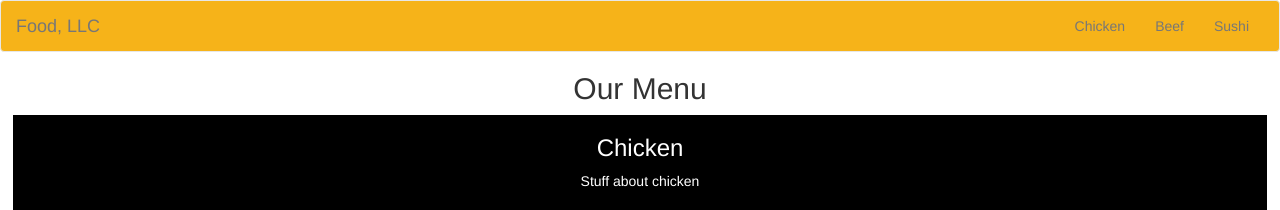
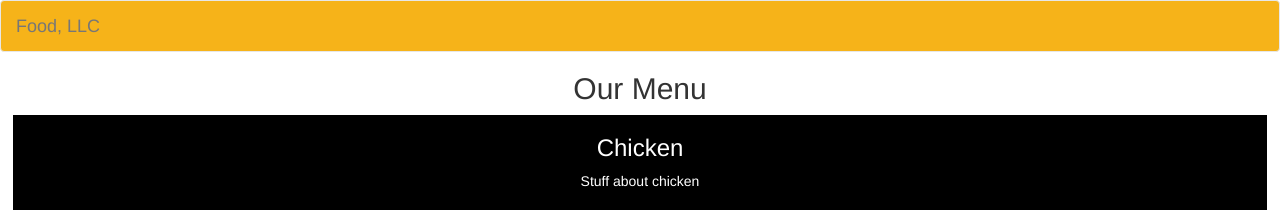
Before and after one commit to rgodinez/rgodinez.github.io, a Jekyll site: the page coursera/module3/index.html, which Jekyll copies as it is, in a window 1280 px wide. Shown: the top 210 px of the page. Built offline with Jekyll 4.4.1, drawn with Linux system fonts in a browser that asks for light colours.

Commit message:
Update styles.css

```diff
--- a/coursera/module3/css/styles.css
+++ b/coursera/module3/css/styles.css
@@ -26,6 +26,10 @@
     width: 98%;
   }
 
+  #nav-list {
+    display: none;
+  }
+
 }
 
 @media (max-width: 767px) {
```
